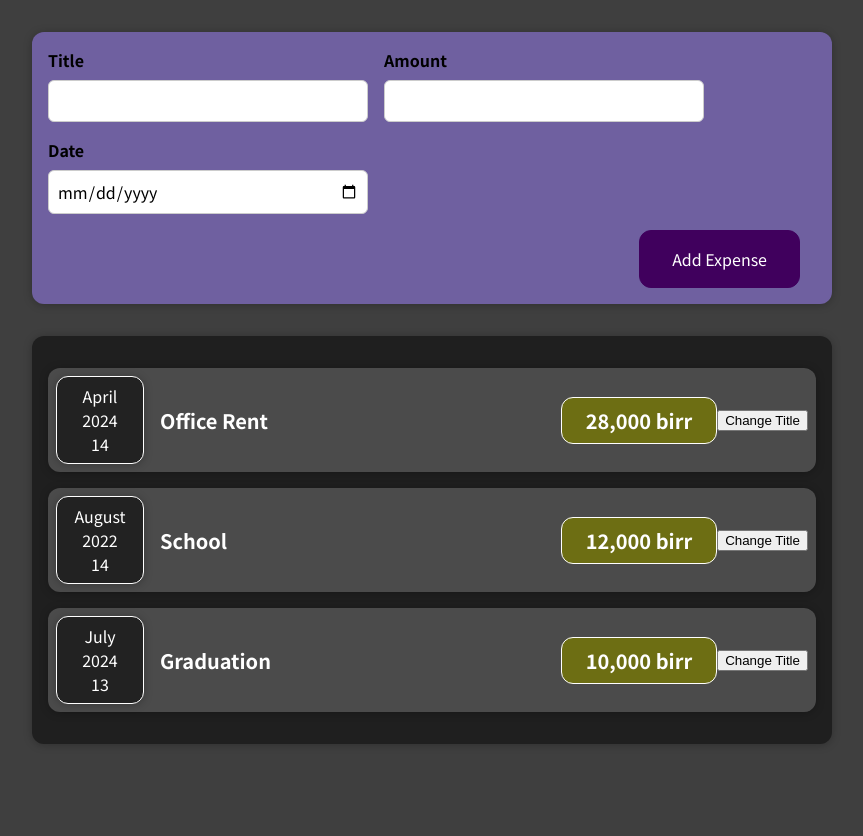
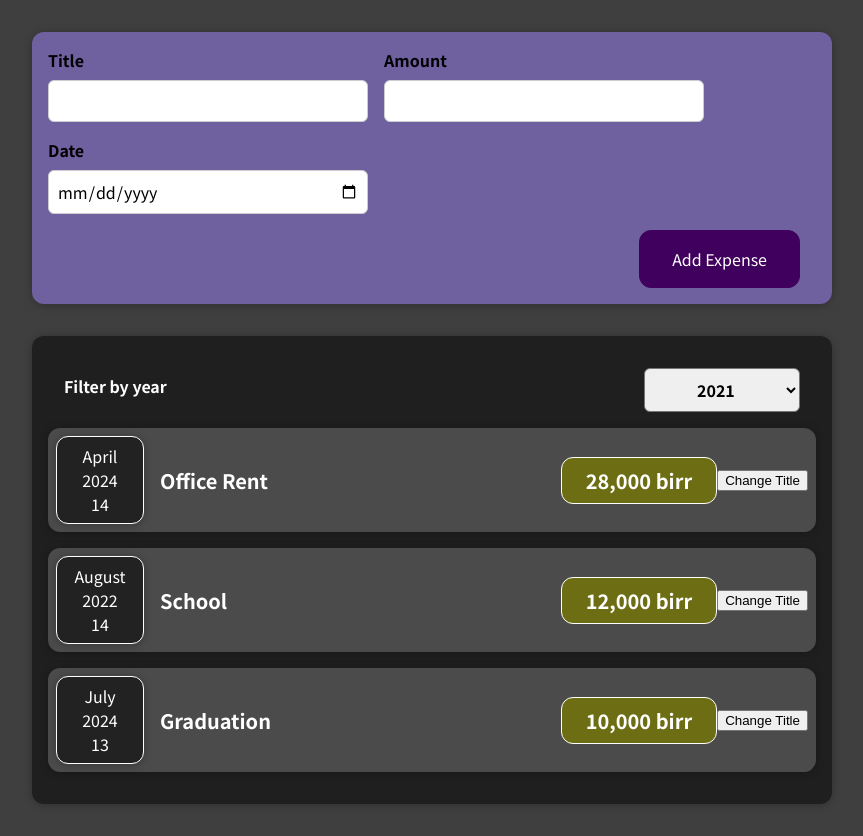
Before and after one commit to AnanSer/Expense-Tracker, a React (Create React App) app: page / in a window 1280 px wide. Shown: the whole page, without its empty margins (208-1071 px from the left). Before the commit the page ends 800 px from the top, so only its background shows below. Built offline with nearby package versions, Linux system fonts and the light colour scheme.

Commit message:
some modification on the code

```diff
--- a/src/App.js
+++ b/src/App.js
@@ -1,9 +1,9 @@
+import React, { useState } from "react";
 import "./App.css";
 import NewExpense from "./components/NewExpense/NewExpense";
 import Expenses from "./components/Expenses/Expenses";
 
-const App = () => {
-  const expenses = [
+const DUMMY_EXPENSESS = [
   {
     id: "e1",
     title: "Office Rent",
@@ -24,9 +24,13 @@ const App = () => {
   },
 ];
 
+const App = () => {
+  const [expenses, setExpenses] = useState(DUMMY_EXPENSESS);
+
   const addExpenseHandler = (expense) => {
-    console.log("In App.js");
-    console.log(expense);
+    setExpenses((prevExpenses) => {
+      return [expense, ...prevExpenses];
+    });
   };
 
   return (
--- a/src/components/Expenses/Expenses.js
+++ b/src/components/Expenses/Expenses.js
@@ -1,11 +1,27 @@
 import ExpenseItem from "./ExpenseItem";
 import Card from "../UI/Card";
 import "./Expenses.css";
+import ExpensesFilter from "./ExpensesFilter";
 
 const Expenses = (props) => {
   return (
+    <div>
       <Card className="expenses">
+        <ExpensesFilter
+        // selected={filteredYear}
+        // onChangeFilter={filteredChangeHandler}
+        />
+
+        {props.items.map((expense) => (
+          //when we do write in dynamic way
           <ExpenseItem
+            title={expense.title}
+            amount={expense.amount}
+            date={expense.date}
+          />
+        ))}
+        {/*
+        <ExpenseItem            // these are static way
           title={props.items[0].title}
           amount={props.items[0].amount}
           date={props.items[0].date}
@@ -19,8 +35,9 @@ const Expenses = (props) => {
           title={props.items[2].title}
           amount={props.items[2].amount}
           date={props.items[2].date}
-      />
+        /> */}
       </Card>
+    </div>
   );
 };
 
--- /dev/null
+++ b/src/components/Expenses/ExpensesFilter.css
@@ -0,0 +1,24 @@
+.expenses-filter {
+  color: white;
+  padding: 0 1rem;
+}
+
+.expenses-filter__control {
+  display: flex;
+  width: 100%;
+  align-items: center;
+  justify-content: space-between;
+  margin: 1rem 0;
+}
+
+.expenses-filter label {
+  font-weight: bold;
+  margin-bottom: 0.5rem;
+}
+
+.expenses-filter select {
+  font: inherit;
+  padding: 0.5rem 3rem;
+  font-weight: bold;
+  border-radius: 6px;
+}
--- /dev/null
+++ b/src/components/Expenses/ExpensesFilter.js
@@ -0,0 +1,17 @@
+import "./ExpensesFilter.css";
+const ExpensesFilter = () => {
+  return (
+    <div className="expenses-filter">
+      <div className="expenses-filter__control">
+        <label>Filter by year</label>
+        <select>
+          <option value="2021">2021</option>
+          <option value="2022">2022</option>
+          <option value="2023">2023</option>
+          <option value="2024">2024</option>
+        </select>
+      </div>
+    </div>
+  );
+};
+export default ExpensesFilter;
```
Lines whose indentation alone changed are shown as unchanged.
